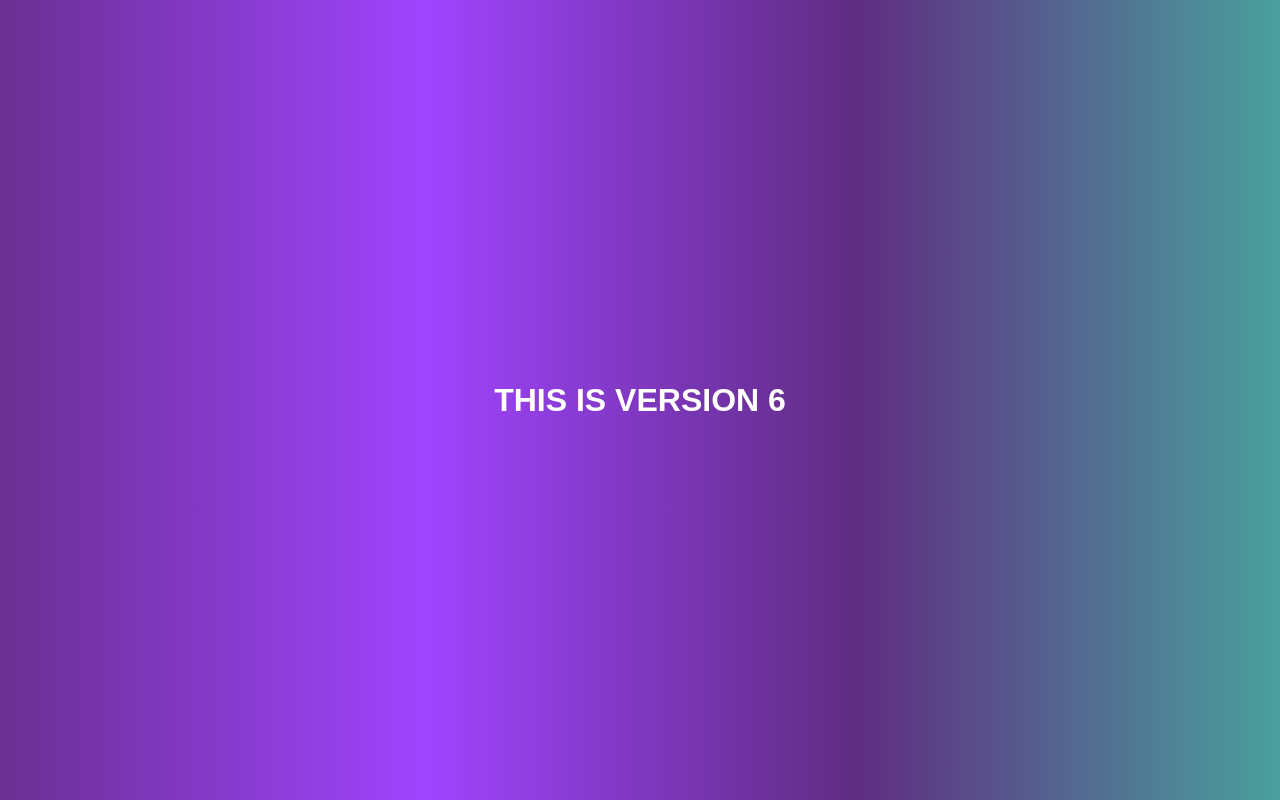
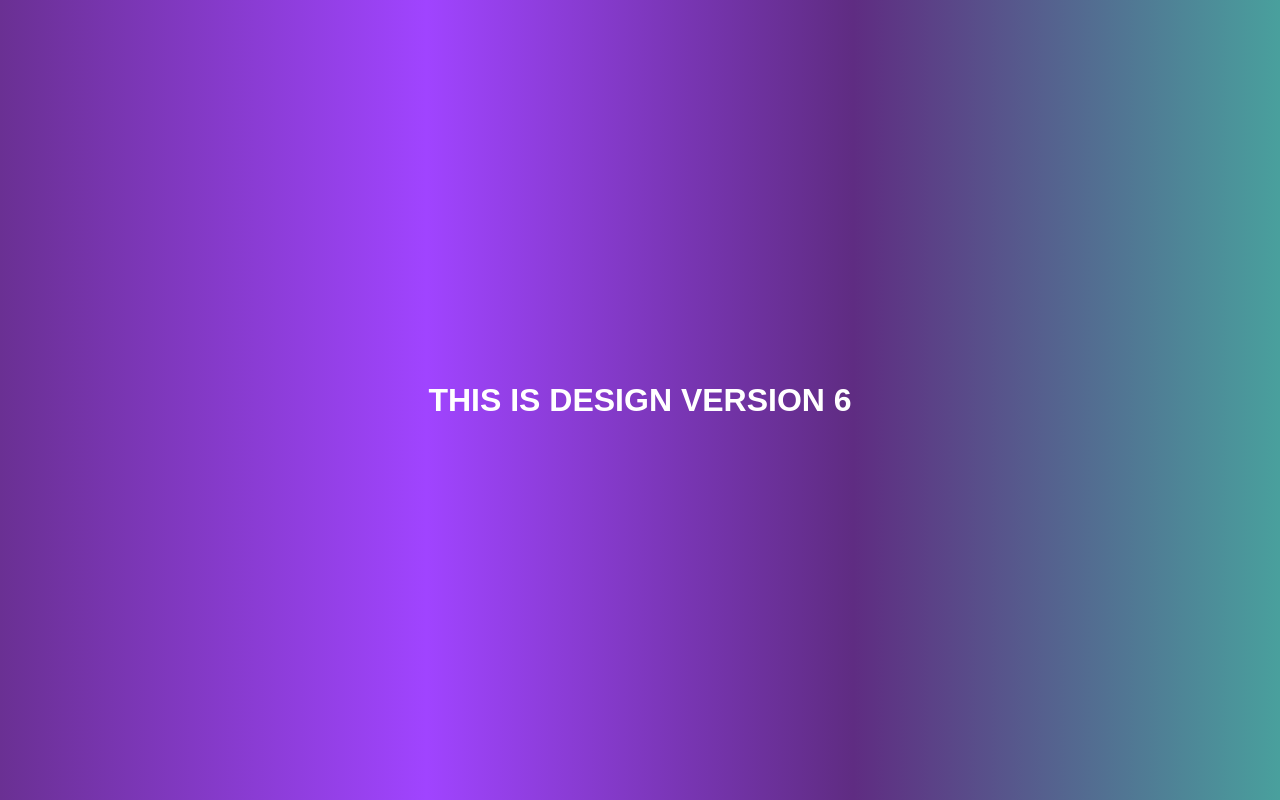
Before and after one commit to avinashkuamr/myrepo, a plain HTML site: page index.html in a window 1280 px wide. Drawn offline with Linux system fonts and the light colour scheme.

Commit message:
new version

```diff
--- a/index.html
+++ b/index.html
@@ -7,7 +7,7 @@
     <title>Document</title>
 </head>
 <body>
-    <h1>THIS IS VERSION 6
+    <h1>THIS IS  DESIGN VERSION 6
 
     </h1>
 </body>
```
